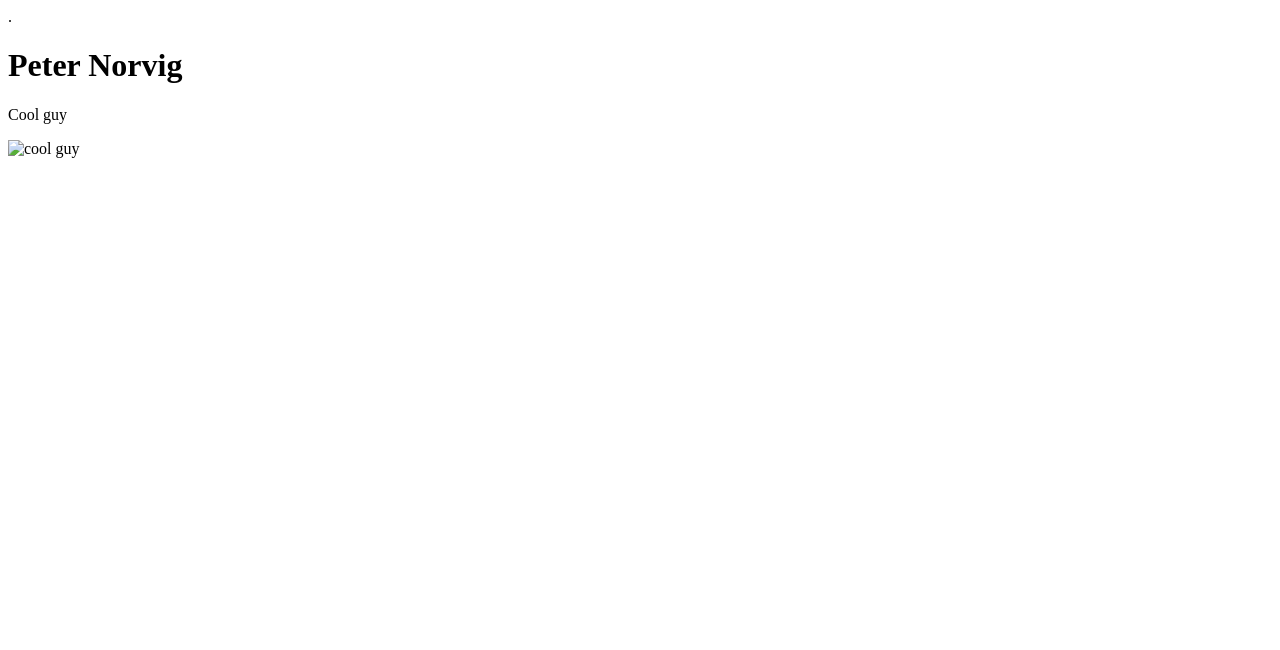
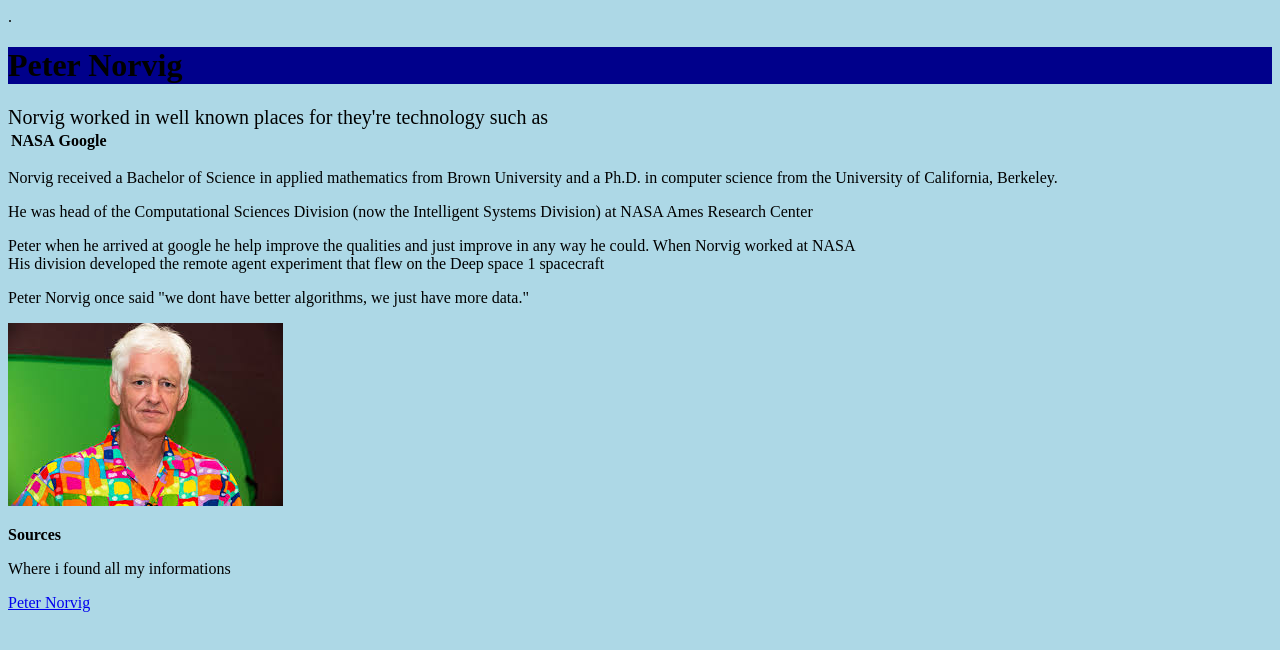
Before and after one commit to David-Camargo-2/ICS2OR-Assignment2, a plain HTML site: page index.html in a window 1280 px wide. Drawn offline with Linux system fonts and the light colour scheme.

Commit message:
assignment done

```diff
--- a/index.html
+++ b/index.html
@@ -11,7 +11,20 @@
   </head>
   <body>
   <h1>Peter Norvig</h1>
-  <p>Cool guy</p>
-  <img scr="./images/Peter.jpg" alt="cool guy">
+<p1>Norvig worked in well known places for they're technology such as</p1>
+  <table>
+  <tr>
+  <th>NASA</th>
+  <th>Google</th>
+  </tr>
+  </table>
+  <p>Norvig received a Bachelor of Science in applied mathematics from Brown University and a Ph.D. in computer science from the University of California, Berkeley.</p>
+  <p>He was head of the Computational Sciences Division (now the Intelligent Systems Division) at NASA Ames Research Center</p>
+  <p>Peter when he arrived at google he help improve the qualities and just improve in any way he could. When Norvig worked at NASA <br>His division developed the remote agent experiment that flew on the Deep space 1 spacecraft</p>
+  <p>Peter Norvig once said "we dont have better algorithms, we just have more data."</p>
+  <img src="./images/Norvig.jpg" alt="Peter">
+  <p><b>Sources</b></p>
+  <p>Where i found all my informations</p>
+  <a href="en.wikipedia.org/wiki/Peter_Norvig">Peter Norvig</a>
   </body>
 </html>
--- a/mystyle.css
+++ b/mystyle.css
@@ -0,0 +1,10 @@
+body {
+    background-color: lightblue;
+}
+
+p1 {
+    font-size: 20px;
+}
+h1 {
+    background-color: Darkblue;
+}
```
Also changed, not shown: images/Norvig.jpg (renamed from images/Peter.jpg).
